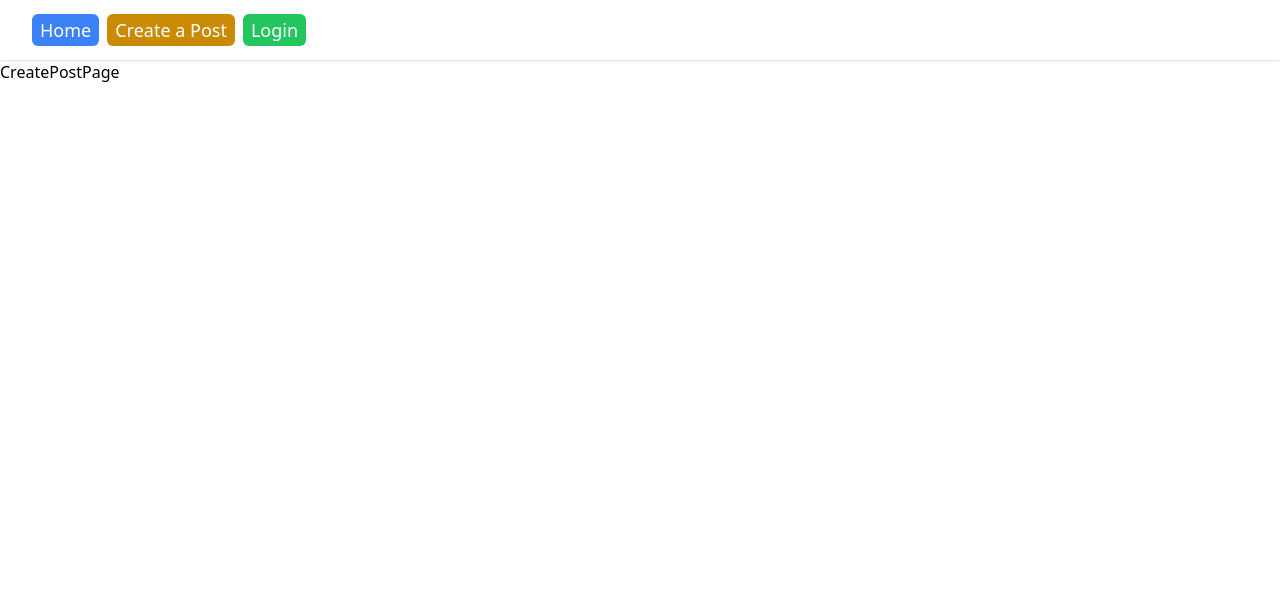
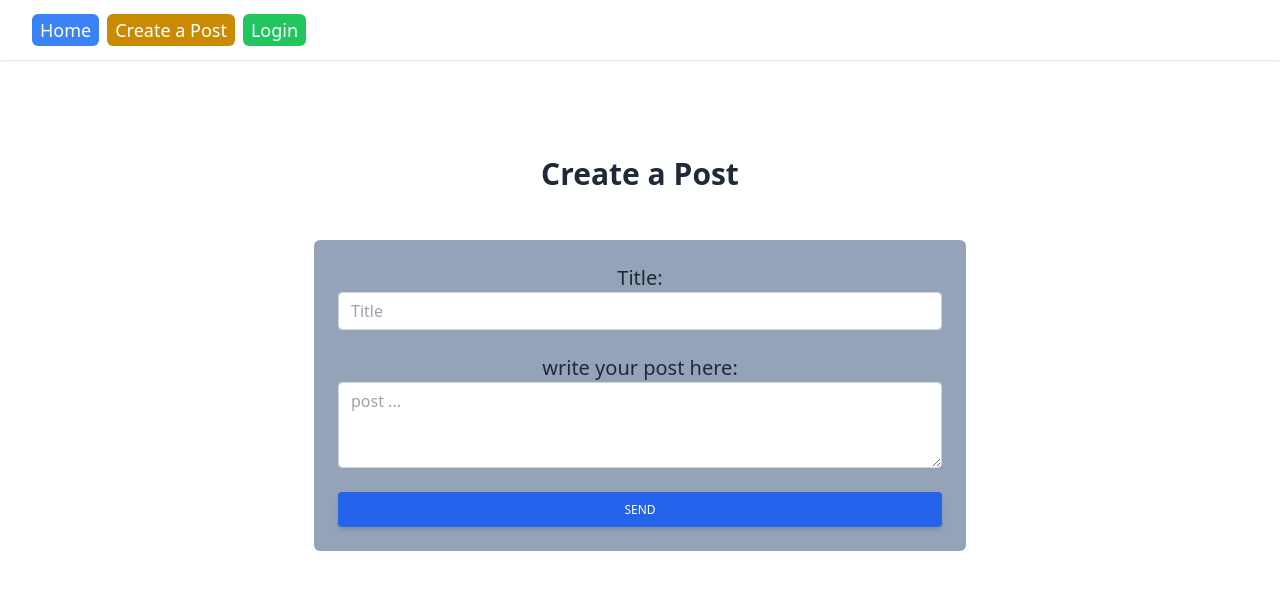
Before and after one commit to Robel-Belihu/rb-blog, a React (Create React App) app: page /createPost in a window 1280 px wide. Shown: the top 590 px of the page. Built offline with nearby package versions, Linux system fonts and the light colour scheme.

Commit message:
create a form

```diff
--- a/src/pages/CreatePostPage.jsx
+++ b/src/pages/CreatePostPage.jsx
@@ -1,7 +1,88 @@
 import React from "react";
 
 function CreatePostPage() {
-  return <div>CreatePostPage</div>;
+  return (
+    <div className="container my-24 px-6 mx-auto ">
+      <section className="mb-32 text-center text-gray-800">
+        <div className="max-w-[700px] mx-auto px-3 lg:px-6">
+          <h2 className="text-3xl font-bold mb-12">Create a Post</h2>
+          <form className="bg-slate-400 p-6 rounded-md">
+            <div className="form-group mb-6">
+              <label className="text-xl">Title:</label>
+              <input
+                type="text"
+                className="form-control block
+            w-full
+            px-3
+            py-1.5
+            text-base
+            font-normal
+            text-gray-700
+            bg-white bg-clip-padding
+            border border-solid border-gray-300
+            rounded
+            transition
+            ease-in-out
+            m-0
+            focus:text-gray-700 focus:bg-white focus:border-blue-600 focus:outline-none"
+                id="exampleInput7"
+                placeholder="Title"
+              />
+            </div>
+
+            <div className="form-group mb-6">
+              <label className=" text-xl ">write your post here:</label>
+              <textarea
+                className="
+            form-control
+            block
+            w-full
+            px-3
+            py-1.5
+            text-base
+            font-normal
+            text-gray-700
+            bg-white bg-clip-padding
+            border border-solid border-gray-300
+            rounded
+            transition
+            ease-in-out
+            m-0
+            focus:text-gray-700 focus:bg-white focus:border-blue-600 focus:outline-none
+          "
+                id="exampleFormControlTextarea13"
+                rows="3"
+                placeholder="post ..."
+              ></textarea>
+            </div>
+            <button
+              type="submit"
+              className="
+          w-full
+          px-6
+          py-2.5
+          bg-blue-600
+          text-white
+          font-medium
+          text-xs
+          leading-tight
+          uppercase
+          rounded
+          shadow-md
+          hover:bg-blue-700 hover:shadow-lg
+          focus:bg-blue-700 focus:shadow-lg focus:outline-none focus:ring-0
+          active:bg-blue-800 active:shadow-lg
+          transition
+          duration-150
+          ease-in-out"
+            >
+              Send
+            </button>
+          </form>
+        </div>
+      </section>
+    </div>
+  );
 }
 
 export default CreatePostPage;
```
